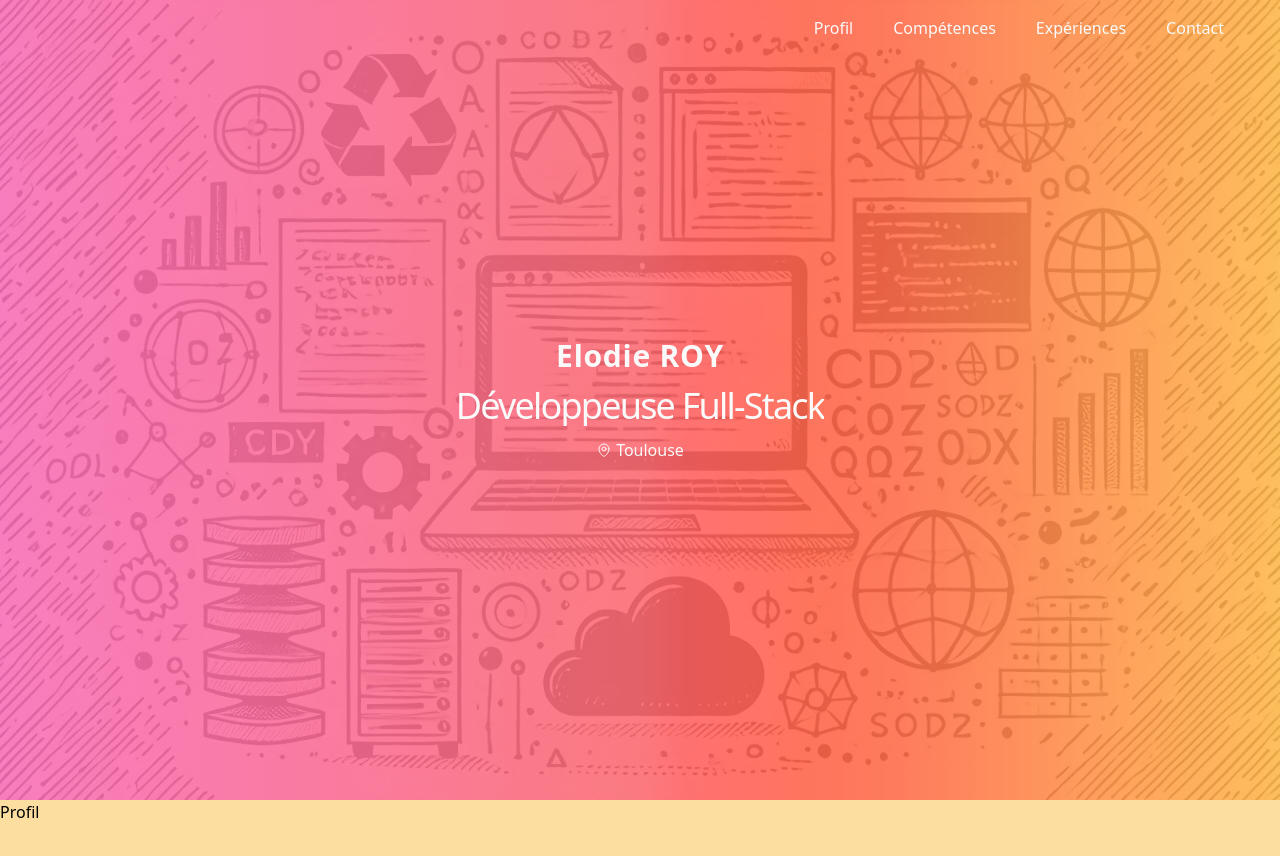
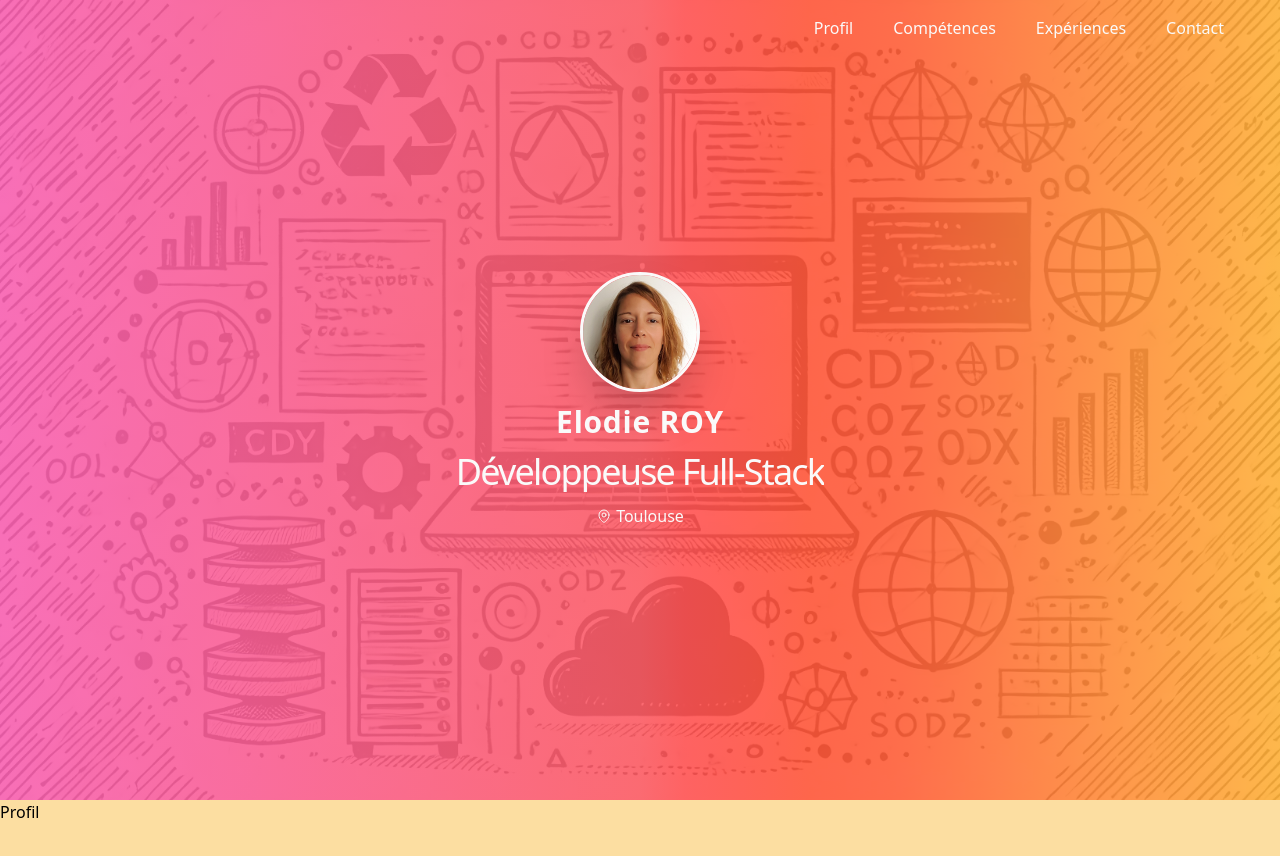
Before and after one commit to ElodieRoy/CV, a React (Vite) app in the folder frontend/: page / in a window 1280 px wide. Shown: the top 856 px of the page. Built offline with nearby package versions, Linux system fonts and the light colour scheme.

Commit message:
feat: improve Home section

```diff
--- a/frontend/src/App.tsx
+++ b/frontend/src/App.tsx
@@ -8,16 +8,16 @@ import { Skills } from "@/sections/Skills";
 
 export default function App() {
   return (
-    <div>
+    <>
       <Header />
-      <main>
+      <main className="h-full">
         <Home />
         <Profile />
         <Skills />
         <Experience />
         <Contact />
+        <Footer />
       </main>
-      <Footer />
-    </div>
+    </>
   );
 }
--- a/frontend/src/index.css
+++ b/frontend/src/index.css
@@ -7,7 +7,8 @@
   --color-light: #fafafa;
 
   --animate-blur-in-bottom: blur-in-bottom 500ms ease-out forwards;
-  --animate-fade-in: fade-in 10ms forwards;
+  --animate-fade-in: fade-in 1s ease-in forwards;
+  --animate-zoom-in: zoom-in 700ms ease-in forwards;
   --animate-slide-in-top: slide-in-top 500ms forwards;
   --animate-slide-through: slide-in-left 1s ease-in-out,
     slide-out-right 1s ease-in-out forwards 1s;
@@ -21,8 +22,9 @@
   animation-delay: 1000ms;
 }
 
+html,
 body,
-html {
+#root {
   height: 100%;
 }
 
@@ -49,6 +51,17 @@ button {
     opacity: 0;
   }
   100% {
+    opacity: 1;
+  }
+}
+
+@keyframes zoom-in {
+  0% {
+    scale: 0.5;
+    opacity: 0;
+  }
+  100% {
+    scale: 1;
     opacity: 1;
   }
 }
--- a/frontend/src/sections/Home.tsx
+++ b/frontend/src/sections/Home.tsx
@@ -1,3 +1,4 @@
+import photo from "@/assets/Elodie_ROY_photo_342.jpg";
 import { MapPinIcon } from "@heroicons/react/24/outline";
 import { useTranslation } from "react-i18next";
 
@@ -5,11 +6,14 @@ export function Home() {
   const { t } = useTranslation();
   return (
     <section
-      className="bg-linear-to-r/shorter lg:bg-linear-to-r/hsl from-red-500/70 lg:from-pink-500/70 lg:via-red-500/70 to-amber-500/70 text-light h-screen "
+      className="bg-linear-to-r/shorter lg:bg-linear-to-r/hsl from-red-500/70 lg:from-pink-500/70 lg:via-red-500/70 to-amber-500/70 text-light h-full"
       id="home"
     >
-      <div className="absolute bg-[url('src/assets/bg1.webp')] bg-cover bg-center opacity-10 h-full w-full" />
-      <div className="z-0 flex flex-col justify-center items-center h-full gap-3">
+      <div className="absolute bg-[url('src/assets/bg1.webp')] bg-cover bg-center opacity-30 h-full w-full -z-1" />
+      <div className="flex flex-col justify-center items-center h-full gap-3">
+        <div className="size-30 rounded-full overflow-hidden border-3 scale-0.5 border-light shadow-2xl opacity-0 animate-zoom-in">
+          <img src={photo} alt="profil photo" />
+        </div>
         <h1 className="opacity-0 animate-blur-in-bottom animation-delay-500 font-bold text-3xl tracking-wide">
           {t("home.name")}
         </h1>
```
Also changed, not shown: frontend/src/assets/Elodie_ROY_photo_342.jpg (added).
